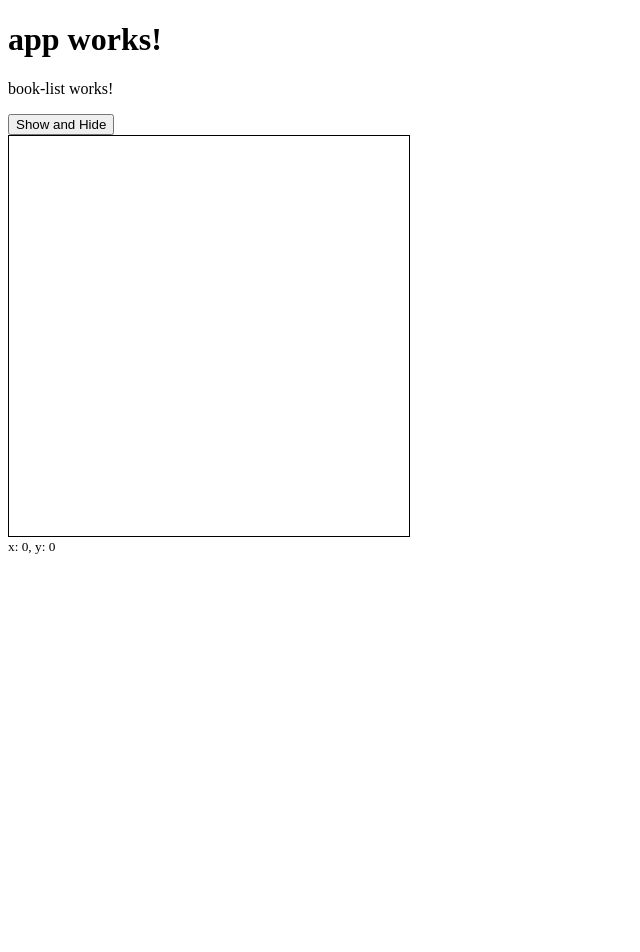
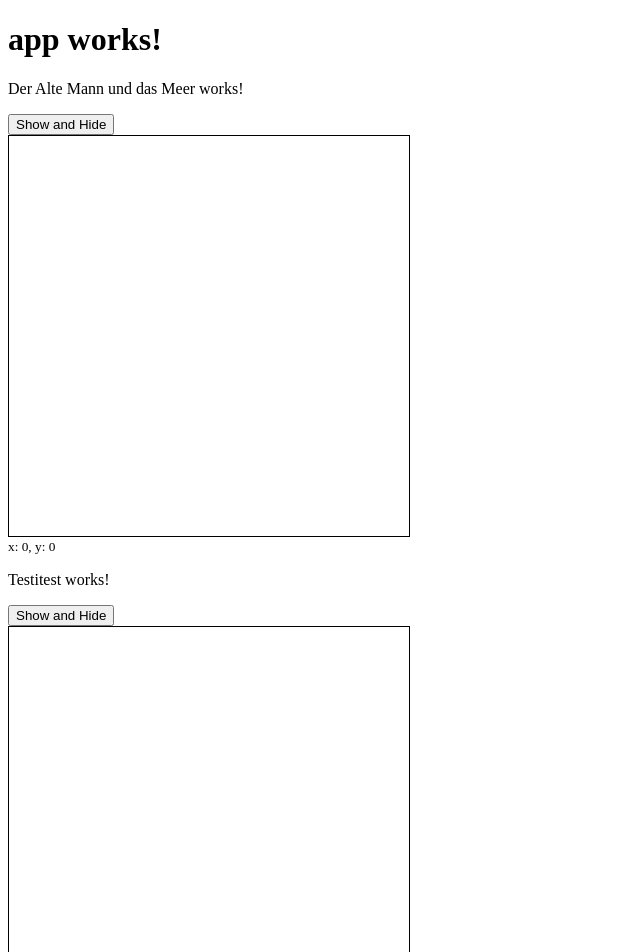
Before and after one commit to KillerCodeMonkey/angular2-rc5-webpack-cli, an Angular app: page / in a window 1280 px wide. Shown: the top 952 px of the page, without its empty margins (0-640 px from the left). Before the commit the page ends 800 px from the top, so only its background shows below. Built offline with nearby package versions, Linux system fonts and the light colour scheme.

Commit message:
add input

```diff
--- a/src/app/app.component.html
+++ b/src/app/app.component.html
@@ -2,4 +2,6 @@
   {{title}}
 </h1>
 
-<app-book-list></app-book-list>
+<app-book-list book-title="Der Alte Mann und das Meer"></app-book-list>
+
+<app-book-list [book-title]="bookTitle"></app-book-list>
--- a/src/app/app.component.ts
+++ b/src/app/app.component.ts
@@ -10,4 +10,5 @@ import { BookListComponent } from './book-list';
 })
 export class AppComponent {
   title = 'app works!';
+  bookTitle = 'Testitest';
 }
--- a/src/app/book-list/book-list.component.html
+++ b/src/app/book-list/book-list.component.html
@@ -1,5 +1,5 @@
 <p [hidden]="isHidden">
-  book-list works!
+  {{title}} works!
 </p>
 <button (click)="isHidden=!isHidden">Show and Hide</button>
 
--- a/src/app/book-list/book-list.component.ts
+++ b/src/app/book-list/book-list.component.ts
@@ -1,4 +1,4 @@
-import { Component, OnInit } from '@angular/core';
+import { Component, Input, OnInit } from '@angular/core';
 
 @Component({
   selector: 'app-book-list',
@@ -6,7 +6,7 @@ import { Component, OnInit } from '@angular/core';
   styleUrls: ['book-list.component.css']
 })
 export class BookListComponent implements OnInit {
-
+  @Input('book-title') title: String;
   x = 0;
   y = 0;
 
```
